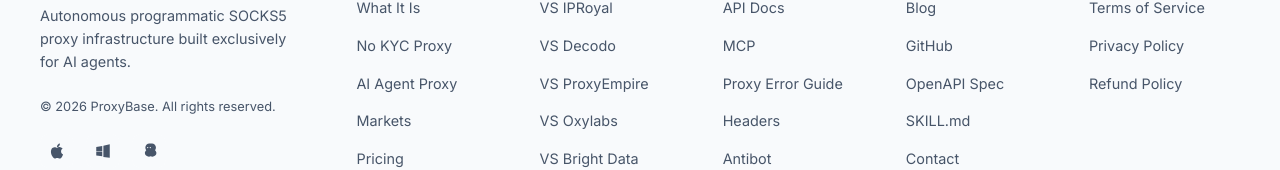
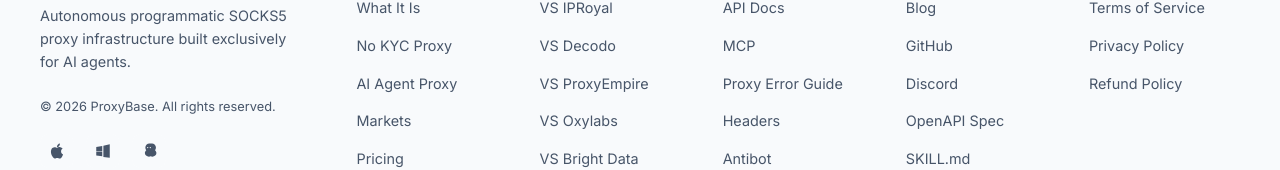
Before and after one commit to proxybasehq/proxybase-landing, a Next.js app: page / in a window 1280 px wide. Shown: the part 7045-7215 px from the top of the page. Built offline with nearby package versions, Linux system fonts and the light colour scheme; no server answers.

Commit message:
add discord link

```diff
--- a/app/components/Footer.js
+++ b/app/components/Footer.js
@@ -137,6 +137,7 @@
                         <ul>
                             <li><Link href="/blog" data-umami-event="Footer: Blog">Blog</Link></li>
                             <li><a href="https://github.com/proxybasehq/proxybase-mcp" target="_blank" rel="noopener noreferrer" data-umami-event="Footer: GitHub">GitHub</a></li>
+                            <li><a href="https://discord.gg/7uedk7ajHD" target="_blank" rel="noopener noreferrer" data-umami-event="Footer: Discord">Discord</a></li>
                             <li><a href="/openapi.yaml" target="_blank" rel="noopener noreferrer" data-umami-event="Footer: OpenAPI">OpenAPI Spec</a></li>
                             <li><a href="/SKILL.md" target="_blank" rel="noopener noreferrer" data-umami-event="Footer: SKILL.md">SKILL.md</a></li>
                             <li><a href="mailto:humanshere@proxybase.xyz" data-umami-event="Footer: Contact">Contact</a></li>
```
